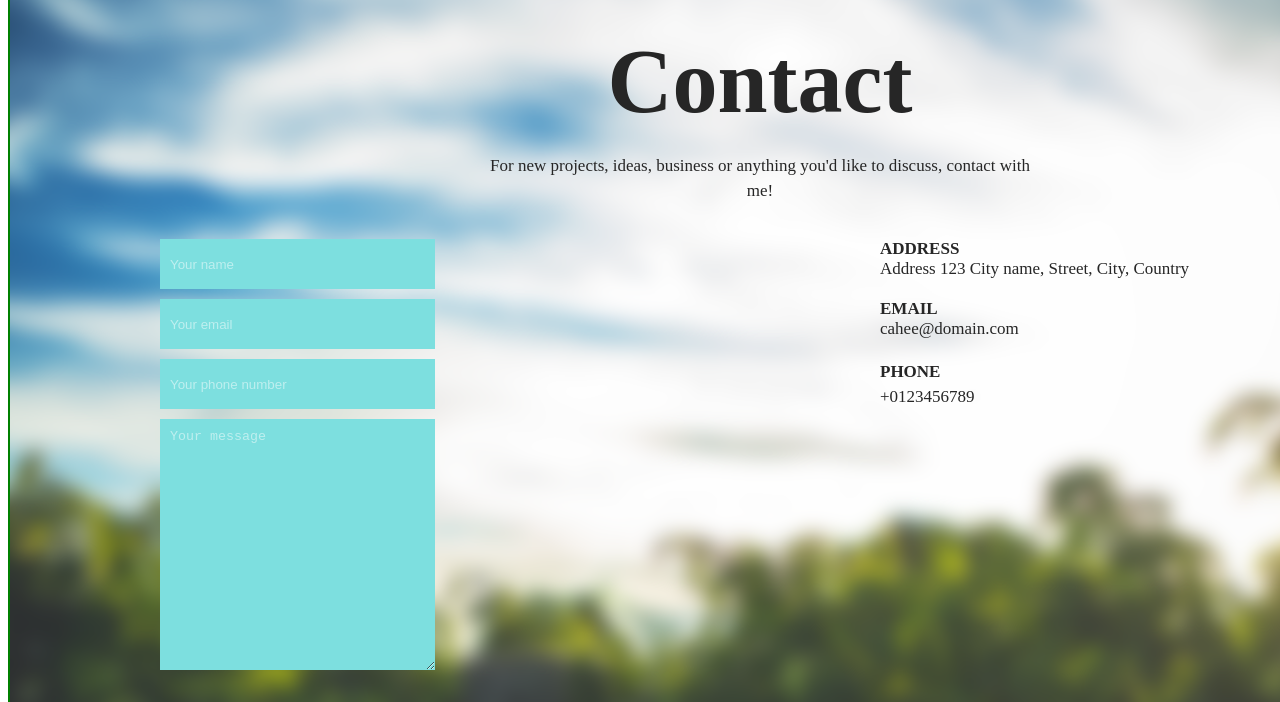
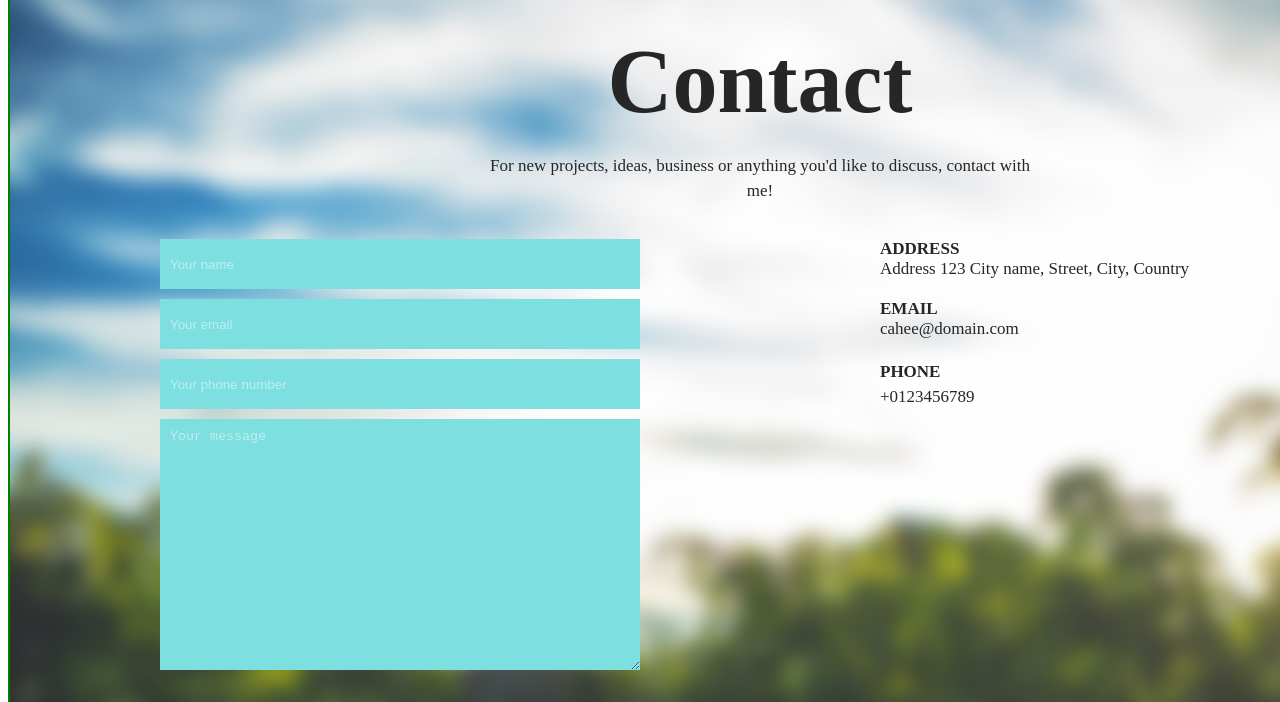
Before and after one commit to Ivanna1215/Cahee, a plain HTML site: page index.html in a window 1280 px wide. Shown: the part 2495-3197 px from the top of the page. Drawn offline with Linux system fonts and the light colour scheme; a web font is replaced by a local one.

Commit message:
commit27

```diff
--- a/css/style.css
+++ b/css/style.css
@@ -319,7 +319,7 @@ top: 150px;
 }
 .cFcontainer{
     width: 1200px;
-    height: 90%;
+    height: 70%;
     margin: 0 auto;
     /* border: 2px solid red; */
     display: flex;
@@ -351,15 +351,15 @@ font-weight: 300;
 font-family: "Raleway";
 text-align: center;
 }
-.contact-forma-address{
-    width: 100%;
-    /* border: 2px solid red; */
-    display: flex;
-    justify-content: space-between;
+.contact-block1{
+    width: 50%;
+    /* border: 2px solid rgb(153, 0, 255); */
+    /* display: flex; */
+    /* justify-content: space-between; */
 }
 
 .contact-name {
-    width: 100%;
+    width: 80%;
     height: 50px;
     background-color:#7DDFDF;
     display: flex;
@@ -369,14 +369,16 @@ text-align: center;
     margin-bottom: 10px;
     padding: 10px;
     color: white;
+    outline: none;
 }
 .contact-message {
-    width: 100%;
+    width: 80%;
     height: 251px;
     background-color:#7DDFDF;
     box-sizing: border-box;
     border: none;
     padding: 10px;
+    outline: none;
 }
 input::placeholder,
 textarea::placeholder {
@@ -386,6 +388,8 @@ textarea::placeholder {
 input:focus,
 textarea:focus {
     background-color:#00C4C4;
+
+    border-left: 3px solid gray;
 }
 
 .contact-block2 {
--- a/index.html
+++ b/index.html
@@ -114,7 +114,7 @@
         <div class="contact-title">Contact</div>
         <div class="contact-text">For new projects, ideas, business or anything
             you'd like to discuss, contact with me!</div>
-        <div class="contact-forma-address">
+        <div class="cFcontainer">
             <div class="contact-block1">
                 <form action="">
                     <input class="contact-name" type="text" placeholder="Your name">
@@ -150,7 +150,7 @@
        <div class="footer">
 
        <div class="cFcontainer">
-        <div class="CFtext">© 2015 Company. All right reserved.</div>
+        <div class="CFtext">&#169;2015 Company. All right reserved.</div>
 
         <nav class="CFtitle" >
             <a class="footer-navigation__link" href="#logo">Cahee</a></nav>
```
